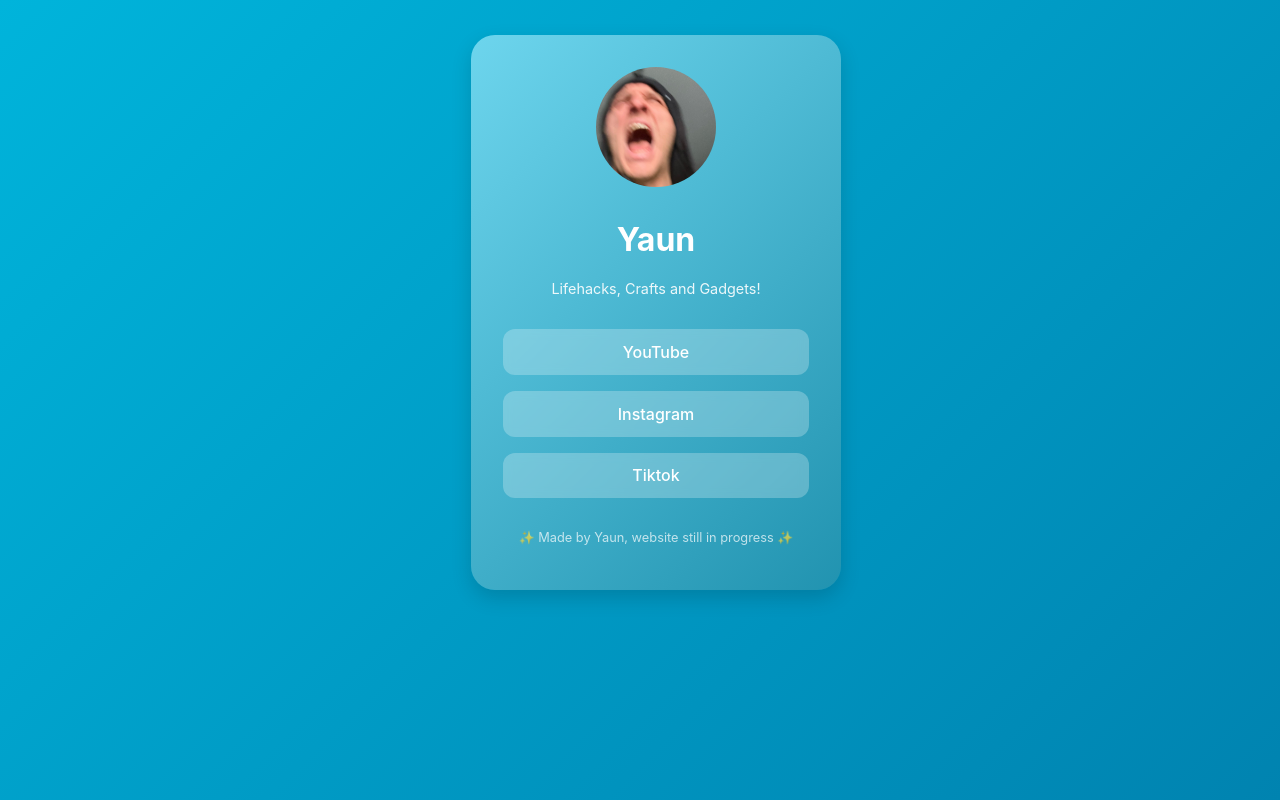
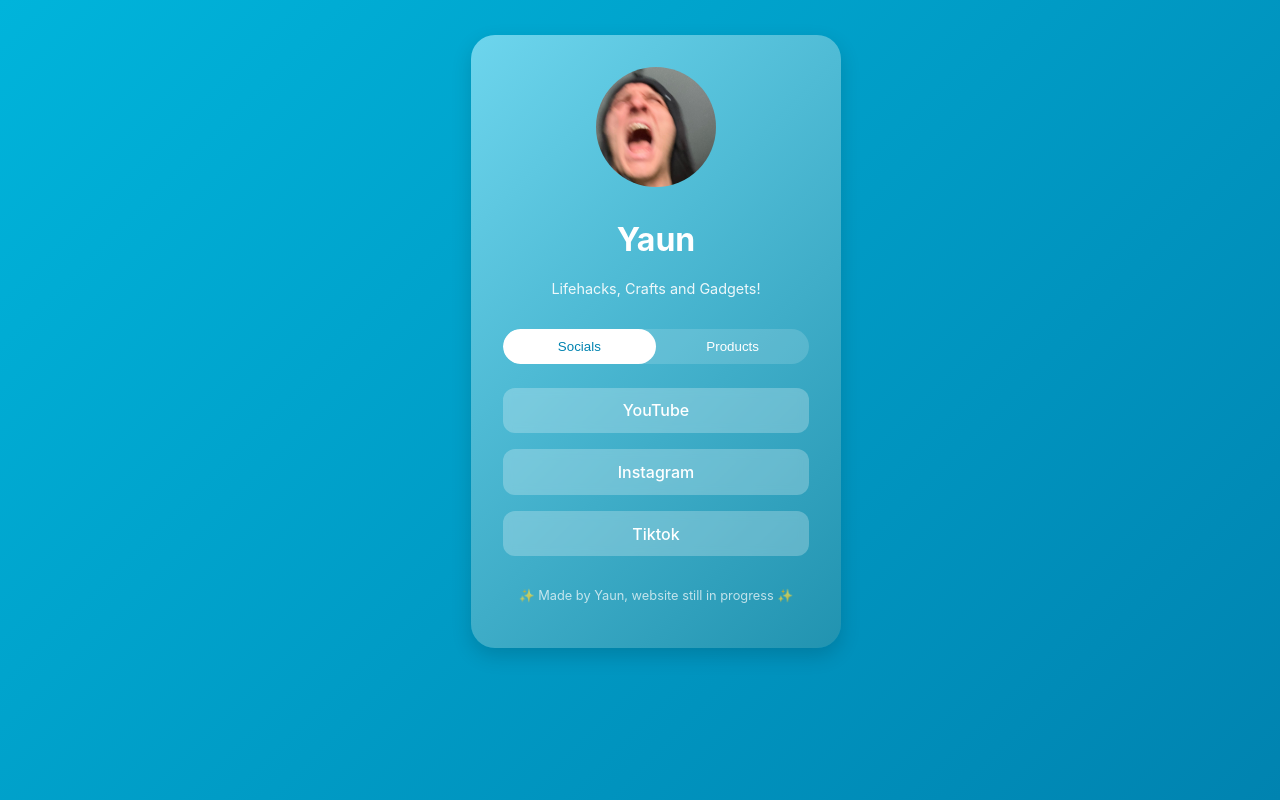
Before and after one commit to JohnnyCiepiela/yaun-links, a React (Create React App) app: page / in a window 1280 px wide. Built offline with nearby package versions, Linux system fonts and the light colour scheme.

Commit message:
add toggling button to toggle between social media links and dummy products

```diff
--- a/src/App.css
+++ b/src/App.css
@@ -6,8 +6,6 @@
   min-height: 100vh;
   display: flex;
   justify-content: center;
-  /*align-items: center;*/
-
 }
 
 .App {
@@ -33,7 +31,6 @@
   width: 120px;
   height: 120px;
   border-radius: 50%;
-  /*border: 3px solid white;*/
   margin-bottom: 0.5rem;
 }
 
@@ -42,14 +39,49 @@
   opacity: 0.9;
 }
 
-.links-container {
-  background: rgba(255, 255, 255, 0.15);
-  border-radius: 20px;
-  padding: 1.5rem 1rem;
-  backdrop-filter: blur(5px);
-  box-shadow: inset 0 0 10px rgba(255, 255, 255, 0.05);
+/* Toggle buttons with sliding pill */
+.toggle-container {
+  position: relative;
+  margin-bottom: 1.5rem;
 }
 
+.toggle-buttons {
+  display: flex;
+  position: relative;
+  border-radius: 2rem;
+  background: rgba(255, 255, 255, 0.15);
+  overflow: hidden;
+}
+
+.toggle-buttons button {
+  flex: 1;
+  padding: 0.6rem 0;
+  border: none;
+  border-radius: 2rem;
+  font-weight: 500;
+  cursor: pointer;
+  background: transparent;
+  color: white;
+  z-index: 10;
+  transition: color 0.3s ease;
+}
+
+.toggle-buttons button.active {
+  color: #0083b0;
+}
+
+.toggle-pill {
+  position: absolute;
+  top: 0;
+  left: 0;
+  height: 100%;
+  background: white;
+  border-radius: 2rem;
+  transition: all 0.3s cubic-bezier(0.19, 1, 0.22, 1);
+  z-index: 5;
+}
+
+/* Links */
 .links {
   display: flex;
   flex-direction: column;
--- a/src/App.js
+++ b/src/App.js
@@ -1,30 +1,71 @@
 import './App.css';
 import avatar from './avatar.jpg';
+import { useState, useRef, useEffect } from 'react';
 
 function App() {
-    const links = [
+    const [view, setView] = useState('socials'); // 'socials' or 'products'
+    const socials = [
         { label: 'YouTube', url: 'https://www.youtube.com/@itsyaun' },
         { label: 'Instagram', url: 'https://www.instagram.com/yaun2000/' },
         { label: 'Tiktok', url: 'https://www.tiktok.com/@yaun2000' }
     ];
 
+    const products = [
+        { label: 'Gadget X', url: '/most-viral' },
+        { label: 'Gadget Y', url: '/stain-remover' },
+        { label: 'Gadget Z', url: '/gadget-x' }
+    ];
+
+    const linksToShow = view === 'socials' ? socials : products;
+
+    const socialsRef = useRef(null);
+    const productsRef = useRef(null);
+    const [pillStyle, setPillStyle] = useState({});
+
+    // Update pill position whenever view changes
+    useEffect(() => {
+        const activeRef = view === 'socials' ? socialsRef.current : productsRef.current;
+        if (activeRef) {
+            setPillStyle({
+                width: `${activeRef.offsetWidth}px`,
+                transform: `translateX(${activeRef.offsetLeft}px)`
+            });
+        }
+    }, [view]);
+
     return (
         <div className="App">
             <div className="card">
                 <div className="profile">
-                    {/*<img
-                        src="/avatar.jpg"
-                        alt="Profile"
-                        className="profile-pic"
-                    />*/}
                     <img src={avatar} alt="Profile" className="profile-pic" />
                     <h1>Yaun</h1>
                     <p className="bio">Lifehacks, Crafts and Gadgets!</p>
                 </div>
 
-                {/*<div className="links-container">*/}
+                {/* Toggle buttons with sliding pill */}
+                <div className="toggle-container">
+                    <div className="toggle-buttons">
+                        <button
+                            ref={socialsRef}
+                            className={view === 'socials' ? 'active' : ''}
+                            onClick={() => setView('socials')}
+                        >
+                            Socials
+                        </button>
+                        <button
+                            ref={productsRef}
+                            className={view === 'products' ? 'active' : ''}
+                            onClick={() => setView('products')}
+                        >
+                            Products
+                        </button>
+                        <div className="toggle-pill" style={pillStyle}></div>
+                    </div>
+                </div>
+
+                {/* Links */}
                 <div className="links">
-                        {links.map((link) => (
+                    {linksToShow.map((link) => (
                         <a
                             key={link.url}
                             href={link.url}
@@ -36,7 +77,6 @@
                         </a>
                     ))}
                 </div>
-                {/*</div>*/}
 
                 <footer>
                     <p>✨ Made by Yaun, website still in progress ✨</p>
```
Lines whose indentation alone changed are shown as unchanged.
